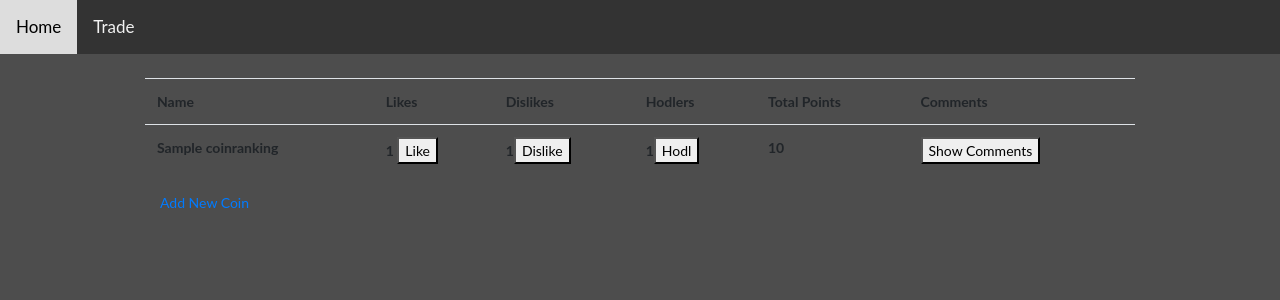
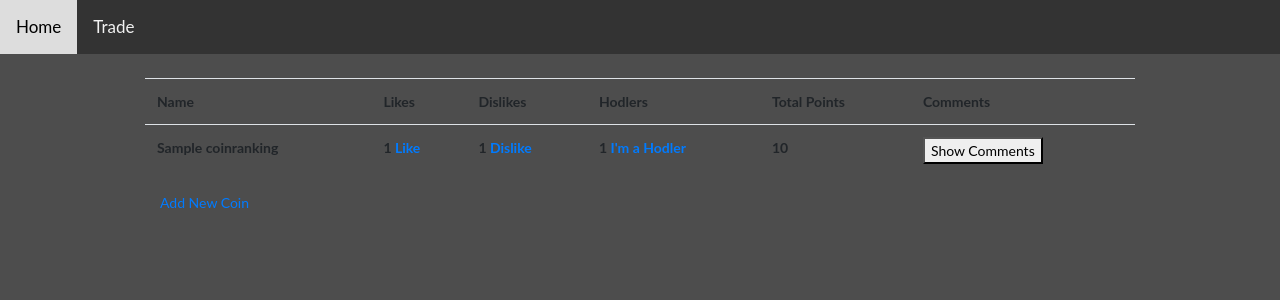
Before and after one commit to canberkeh/Cryptopapers_Project, a Django app: page /coinrank/ in a window 1280 px wide. Shown: the top 300 px of the page. Run offline with Django 3.2, Linux system fonts and the light colour scheme; tables that the repository leaves empty hold one stand-in row (values such as "Sample post"); some libraries are stand-ins or nearby versions.

Commit message:
Like, dislike, hodl buttons

```diff
--- a/coinrank/urls.py
+++ b/coinrank/urls.py
@@ -6,6 +6,8 @@ app_name = 'coinrank'
 urlpatterns = [
     path('', views.coinrankindex, name='coinrankindex'),
     path('create_new_coin', views.create_new_coin, name='create_new_coin'),
+    path('coinrank/<str:id>/like', views.like_counter, name='like_counter'),
+    path('coinrank/<str:id>/dislike', views.dislike_counter, name='dislike_counter'),
+    path('coinrank/<str:id>/hodler', views.hodler_counter, name='hodler_counter'),
 
-    # path('like/', views.like_update, name='update'),
 ]
--- a/coinrank/views.py
+++ b/coinrank/views.py
@@ -23,6 +23,29 @@ def create_new_coin(request):
 def delete_coin(request):
     pass
 
+
+def like_counter(request, id):
+    like_counter = CoinRanking.objects.get(id=id)
+    like_counter.like += 1
+    like_counter.save()
+    return redirect('/coinrank')
+
+
+def dislike_counter(request, id):
+    dislike_counter = CoinRanking.objects.get(id=id)
+    dislike_counter.dislike += 1
+    dislike_counter.save()
+    return redirect('/coinrank')
+
+
+def hodler_counter(request, id):
+    hodler_counter = CoinRanking.objects.get(id=id)
+    hodler_counter.hodl += 1
+    hodler_counter.save()
+    return redirect('/coinrank')
+'''
+Bi metoda git modelin countunu cek arttir save et
+'''
 # def get(self, request, *args, **kwargs):
 #     photo = Photos.objects.get(pk=value)
 #     photo.likes_count += 1
--- a/templates/coinrank/coinrank.html
+++ b/templates/coinrank/coinrank.html
@@ -39,9 +39,9 @@
                     {% for rank in coinrank_items %}
                     <tr>
                         <td><b>{{ rank.name }}</b></td>
-                        <td><b>{{ rank.like }} <button type="button" method='POST'>Like</button></b></td>
-                        <td><b>{{ rank.dislike }}<button type="button">Dislike</button></b></td>
-                        <td><b>{{ rank.hodl }}<button type="button">Hodl</button></b></td>
+                        <td><b>{{ rank.like }} <a href="{% url 'coinrank:like_counter' rank.id %}">Like</a></b></td>
+                        <td><b>{{ rank.dislike }} <a href="{% url 'coinrank:dislike_counter' rank.id %}">Dislike</a></b></td>
+                        <td><b>{{ rank.hodl }} <a href="{% url 'coinrank:hodler_counter' rank.id %}">I'm a Hodler </a></b></td>
                         <td><b>{{ rank.total_points }}</b></td>
                         <td><b><button type="button">Show Comments</button></b></td>
                     </tr>
```
